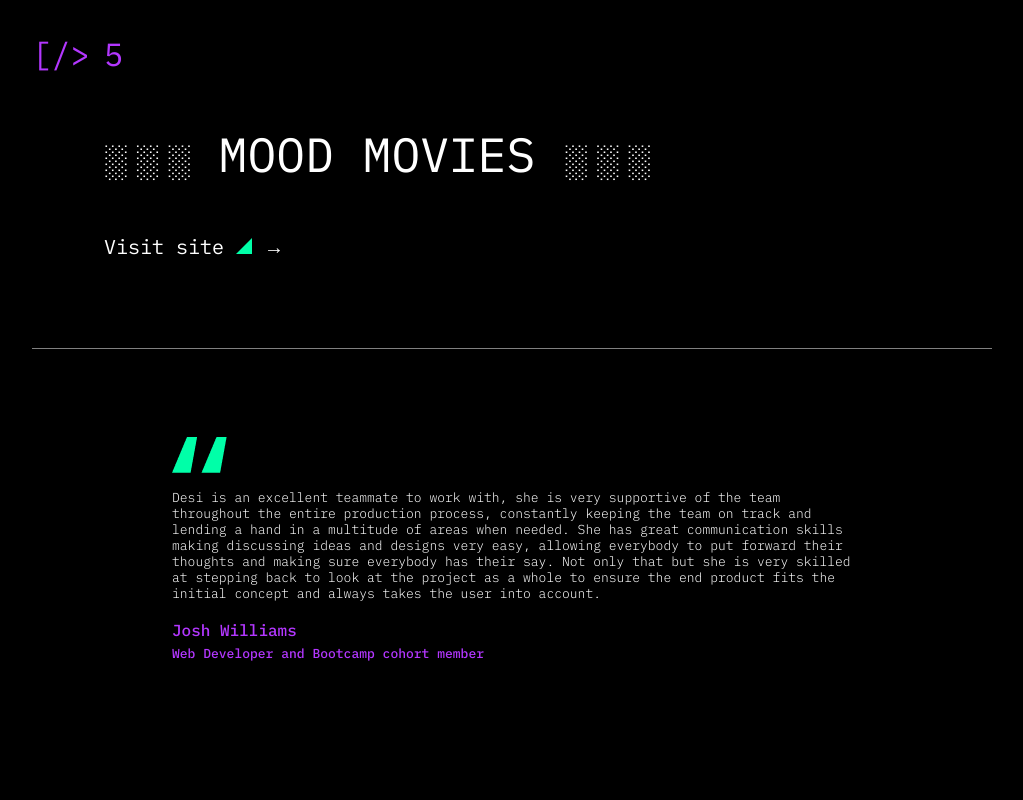
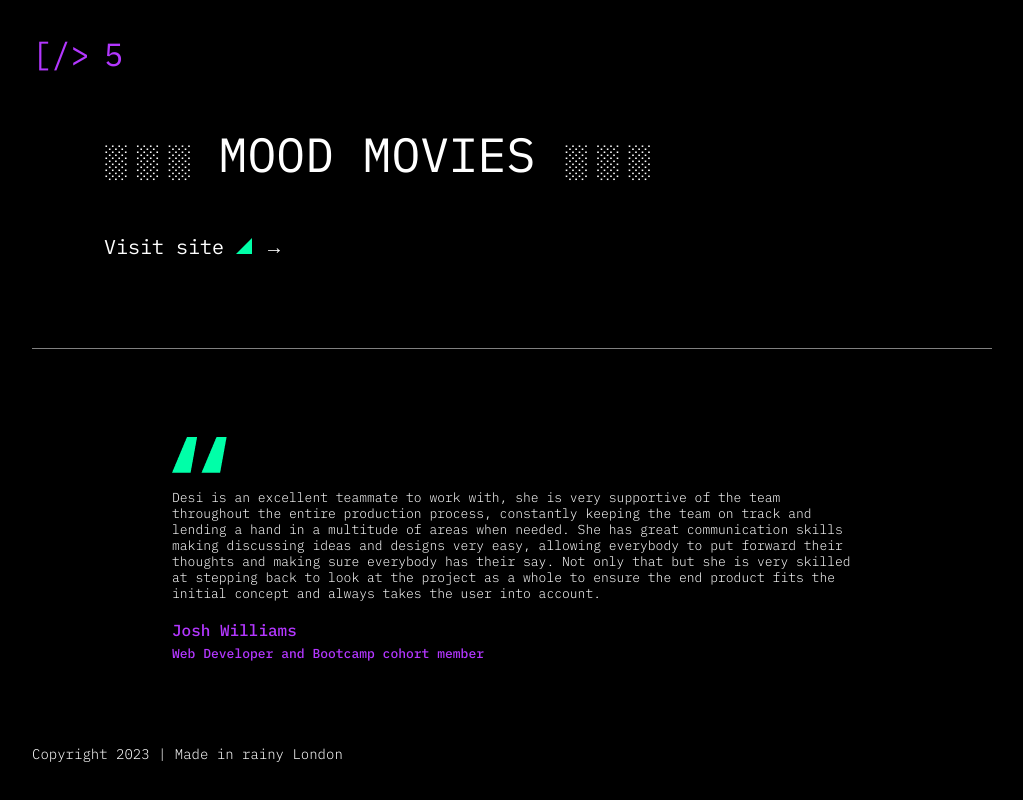
Before and after one commit to DesislavaMetodieva/portfolio, a React (Create React App) app: page / in a window 1280 px wide. Shown: the part 3020-3820 px from the top of the page, without its empty margins (128-1151 px from the left). Before the commit the page ends 3734 px from the top, so only its background shows below. Built offline with nearby package versions, Linux system fonts and the light colour scheme.

Commit message:
Added Footer styling

```diff
--- a/src/components/Footer/Footer.css
+++ b/src/components/Footer/Footer.css
@@ -0,0 +1,10 @@
+.footer {
+    color: var(--white);
+    font-size: 14px;
+    font-weight: 300;
+    line-height: 16px;
+    margin-bottom: 132px;
+    margin-top: 84px;
+    width: auto;
+    margin-left: 160px;
+}
--- a/src/components/Footer/Footer.js
+++ b/src/components/Footer/Footer.js
@@ -2,11 +2,18 @@ import React from "react";
 import './Footer.css';
 
 const Footer = () => {
-    return (
-      <>
-          <p>&copy; Copyright 2023 | Made in rainy London</p>
-      </>
-    );
+  const now = new Date();
+  let theYear = now.getFullYear();
+
+  if (theYear < 1900) {
+    theYear = theYear + 1900;
+  }
+
+  return (
+    <div className="footer">
+     Copyright {theYear} | Made in rainy London
+    </div>
+  )
   };
 
   export default Footer;
```
